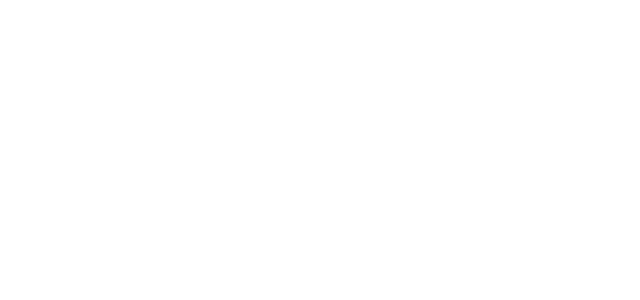
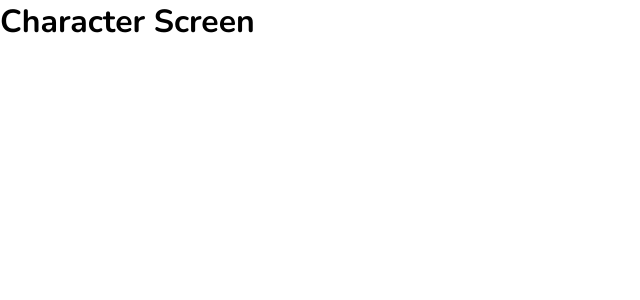
Before and after one commit to NandierSR26/enmedio-front-test, a React (Vite) app: page /character/1 in a window 1280 px wide. Before the commit this address had no page. Shown: the top 300 px of the page, without its empty margins (0-640 px from the left). Built offline with nearby package versions, Linux system fonts and the light colour scheme.

Commit message:
feat: :truck: Rutas Actualizadas

```diff
--- a/src/routes/AppRouter.tsx
+++ b/src/routes/AppRouter.tsx
@@ -4,8 +4,8 @@ export const AppRouter = () => {
   return (
     <Routes>
       <Route path="/login" element={<h1>Login Screen</h1>} />
-      <Route path="/dogs" element={<h1>Dogs Screen</h1>} />
-      <Route path="/dog/:id" element={<h1>Dog Screen</h1>} />
+      <Route path="/characters" element={<h1>Characters Screen</h1>} />
+      <Route path="/character/:id" element={<h1>Character Screen</h1>} />
     </Routes>
   )
 }
```
